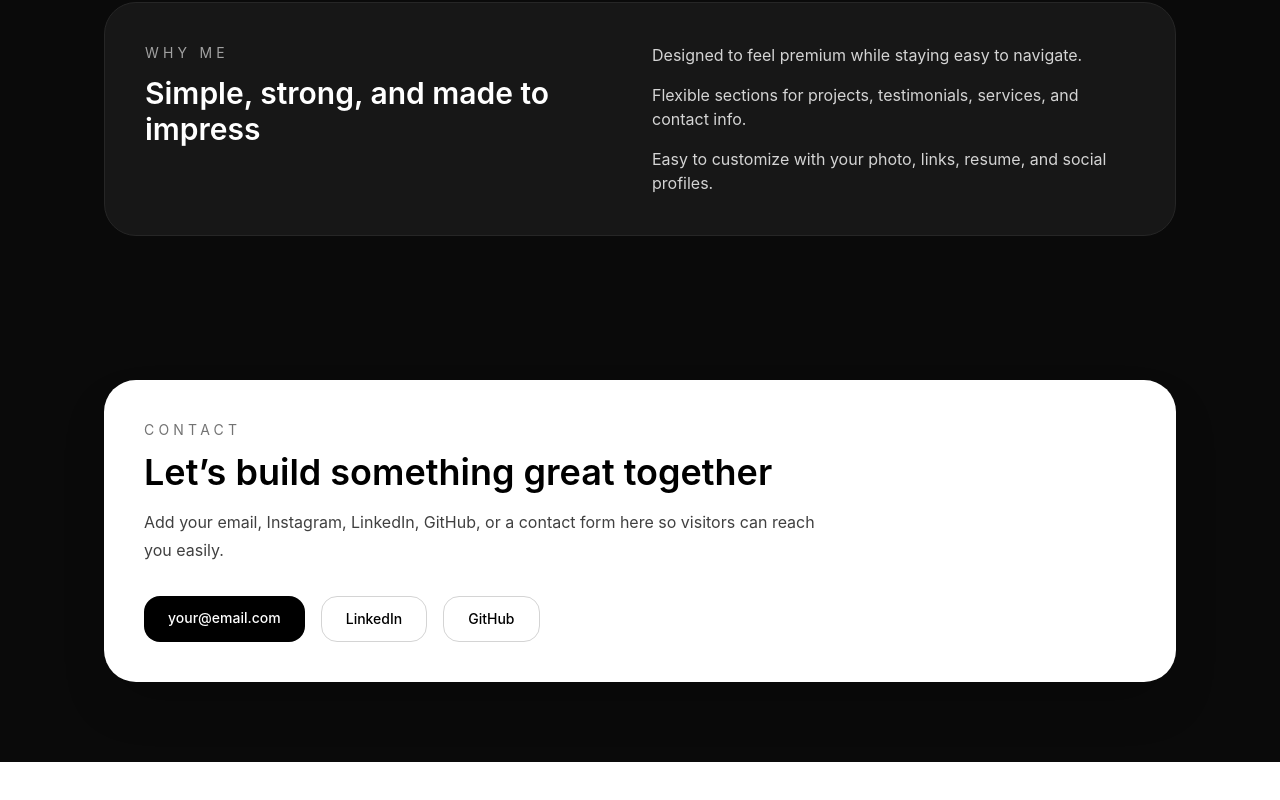
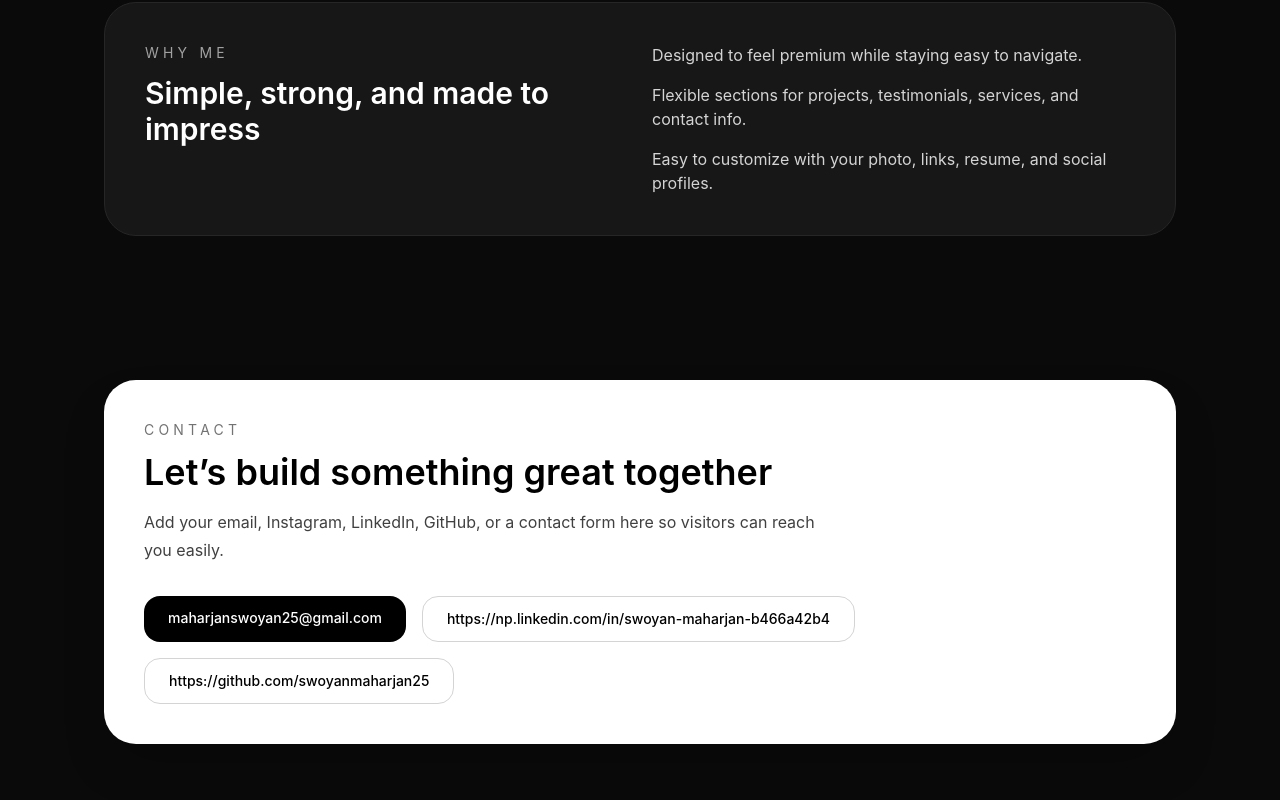
Before and after one commit to swoyanmaharjan25/portfolio-site, a React (Vite) app: page / in a window 1280 px wide. Shown: the part 1457-2257 px from the top of the page. Before the commit the page ends 2219 px from the top, so only its background shows below. Built offline with nearby package versions, Linux system fonts and the light colour scheme.

Commit message:
update contact links

```diff
--- a/src/App.jsx
+++ b/src/App.jsx
@@ -151,22 +151,22 @@ export default function App() {
           </p>
           <div className="mt-8 flex flex-wrap gap-4">
             <a
-              href="mailto:your@email.com"
+              href="maharjanswoyan25@gmail.com"
               className="rounded-2xl bg-black px-6 py-3 text-sm font-medium text-white"
             >
-              your@email.com
+              maharjanswoyan25@gmail.com
             </a>
             <a
               href="#"
               className="rounded-2xl border border-neutral-300 px-6 py-3 text-sm font-medium text-black"
             >
-              LinkedIn
+              https://np.linkedin.com/in/swoyan-maharjan-b466a42b4
             </a>
             <a
               href="#"
               className="rounded-2xl border border-neutral-300 px-6 py-3 text-sm font-medium text-black"
             >
-              GitHub
+              https://github.com/swoyanmaharjan25
             </a>
           </div>
         </div>
```
